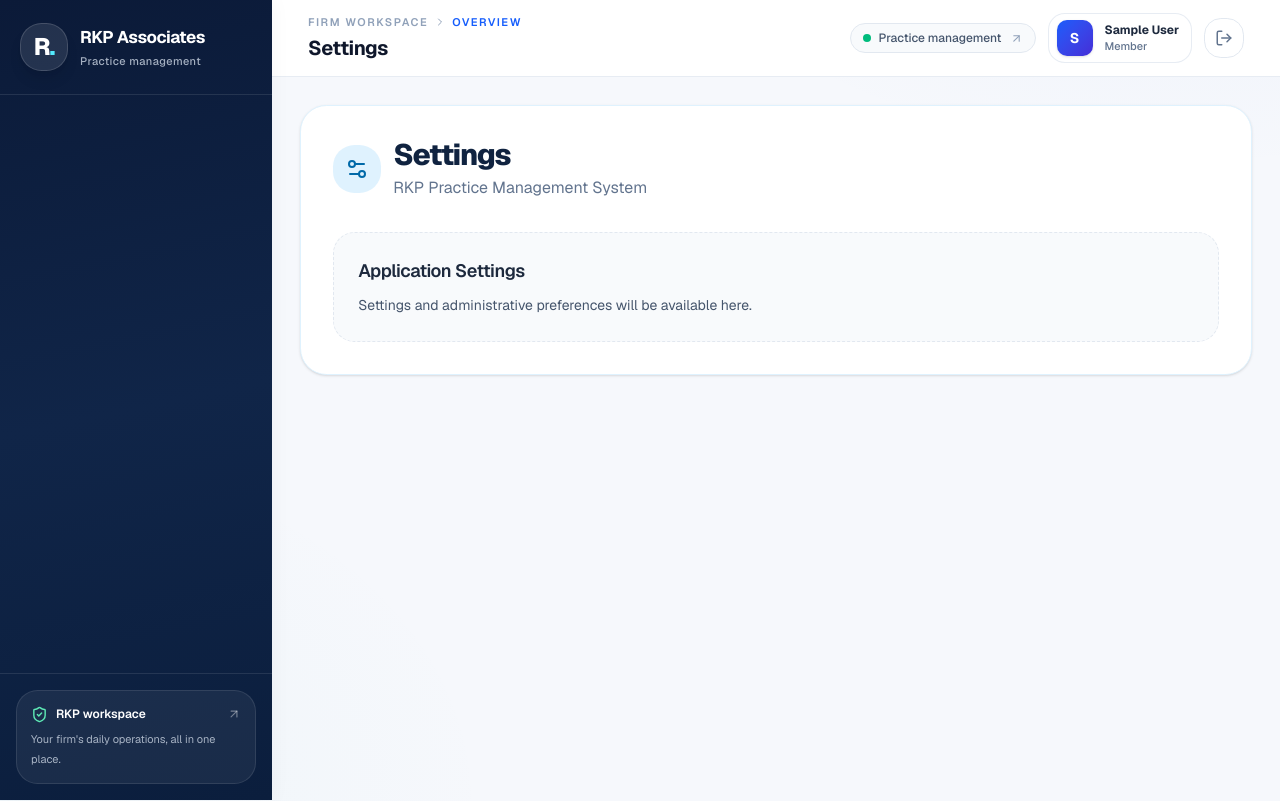
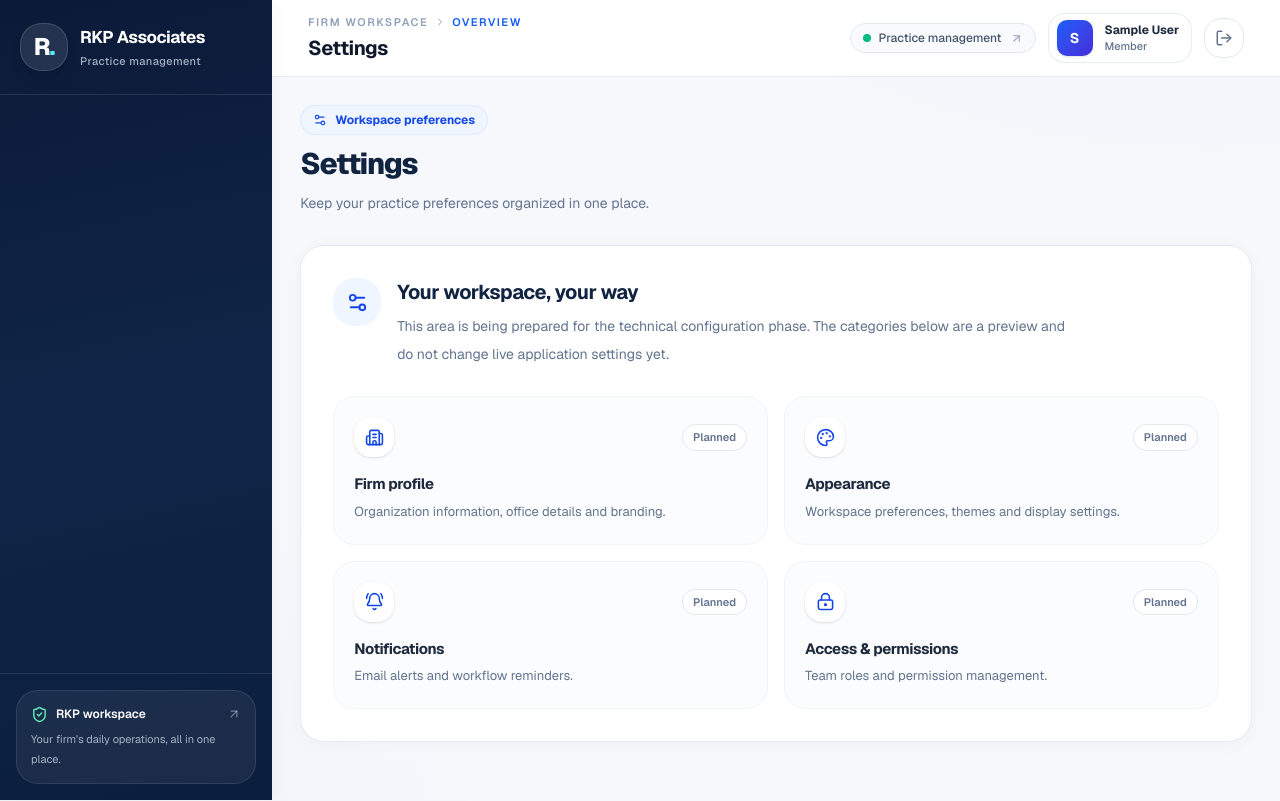
Before and after one commit to isurojit/rkp-practice-management, a Next.js app: page /dashboard/settings in a window 1280 px wide. Built offline with nearby package versions, Linux system fonts and the light colour scheme; no server answers; the database is empty; sample sign-in values are in the browser's storage.

Commit message:
Design: consistent settings presentation, clearly marked as upcoming

```diff
--- a/src/app/dashboard/settings/page.tsx
+++ b/src/app/dashboard/settings/page.tsx
@@ -1,32 +1,55 @@
-"use client";
+import { BellRing, Building2, LockKeyhole, Palette, Settings2 } from "lucide-react";
 
-import { Settings2 } from "lucide-react";
+const settingsAreas = [
+  { title: "Firm profile", description: "Organization information, office details and branding.", icon: Building2 },
+  { title: "Appearance", description: "Workspace preferences, themes and display settings.", icon: Palette },
+  { title: "Notifications", description: "Email alerts and workflow reminders.", icon: BellRing },
+  { title: "Access & permissions", description: "Team roles and permission management.", icon: LockKeyhole },
+];
 
 export default function SettingsPage() {
   return (
-    <div className="rkp-page min-h-screen bg-slate-50 p-6 md:p-8">
-      <div className="rounded-3xl border border-sky-100 bg-white p-8 shadow-sm">
-        <div className="flex items-center gap-3">
-          <div className="rounded-2xl bg-sky-100 p-3 text-sky-700">
-            <Settings2 className="h-6 w-6" />
+    <div className="rkp-page space-y-7">
+      <div>
+        <div className="mb-3 inline-flex items-center gap-2 rounded-full border border-blue-100 bg-blue-50 px-3 py-1.5 text-xs font-bold text-blue-700">
+          <Settings2 size={14} />
+          Workspace preferences
+        </div>
+        <h1>Settings</h1>
+        <p className="mt-2 max-w-2xl text-sm leading-7 text-slate-500">
+          Keep your practice preferences organized in one place.
+        </p>
+      </div>
+
+      <div className="rounded-[24px] border border-[#e5eaf3] bg-white p-6 shadow-[0_3px_18px_rgba(18,35,63,.035)] sm:p-8">
+        <div className="flex items-start gap-4">
+          <div className="flex h-12 w-12 shrink-0 items-center justify-center rounded-2xl bg-blue-50 text-blue-700">
+            <Settings2 size={23} />
           </div>
-
           <div>
-            <h1 className="text-3xl font-bold text-slate-800">Settings</h1>
-            <p className="mt-1 text-slate-500">
-              RKP Practice Management System
+            <h2 className="text-xl font-bold text-[#102340]">Your workspace, your way</h2>
+            <p className="mt-1.5 max-w-2xl text-sm leading-7 text-slate-500">
+              This area is being prepared for the technical configuration phase.
+              The categories below are a preview and do not change live application settings yet.
             </p>
           </div>
         </div>
 
-        <div className="mt-8 rounded-2xl border border-dashed border-slate-200 bg-slate-50 p-6">
-          <h2 className="text-lg font-semibold text-slate-800">
-            Application Settings
-          </h2>
-
-          <p className="mt-2 text-sm leading-6 text-slate-600">
-            Settings and administrative preferences will be available here.
-          </p>
+        <div className="mt-7 grid gap-4 sm:grid-cols-2">
+          {settingsAreas.map(({ title, description, icon: Icon }) => (
+            <div key={title} className="rounded-2xl border border-slate-100 bg-slate-50/50 p-5">
+              <div className="flex items-center justify-between gap-3">
+                <span className="flex h-10 w-10 items-center justify-center rounded-xl bg-white text-blue-700 shadow-sm">
+                  <Icon size={19} />
+                </span>
+                <span className="rounded-full border border-slate-200 bg-white px-2.5 py-1 text-[11px] font-semibold text-slate-500">
+                  Planned
+                </span>
+              </div>
+              <h3 className="mt-4 text-[15px] font-bold text-slate-800">{title}</h3>
+              <p className="mt-1 text-[13px] leading-6 text-slate-500">{description}</p>
+            </div>
+          ))}
         </div>
       </div>
     </div>
```
